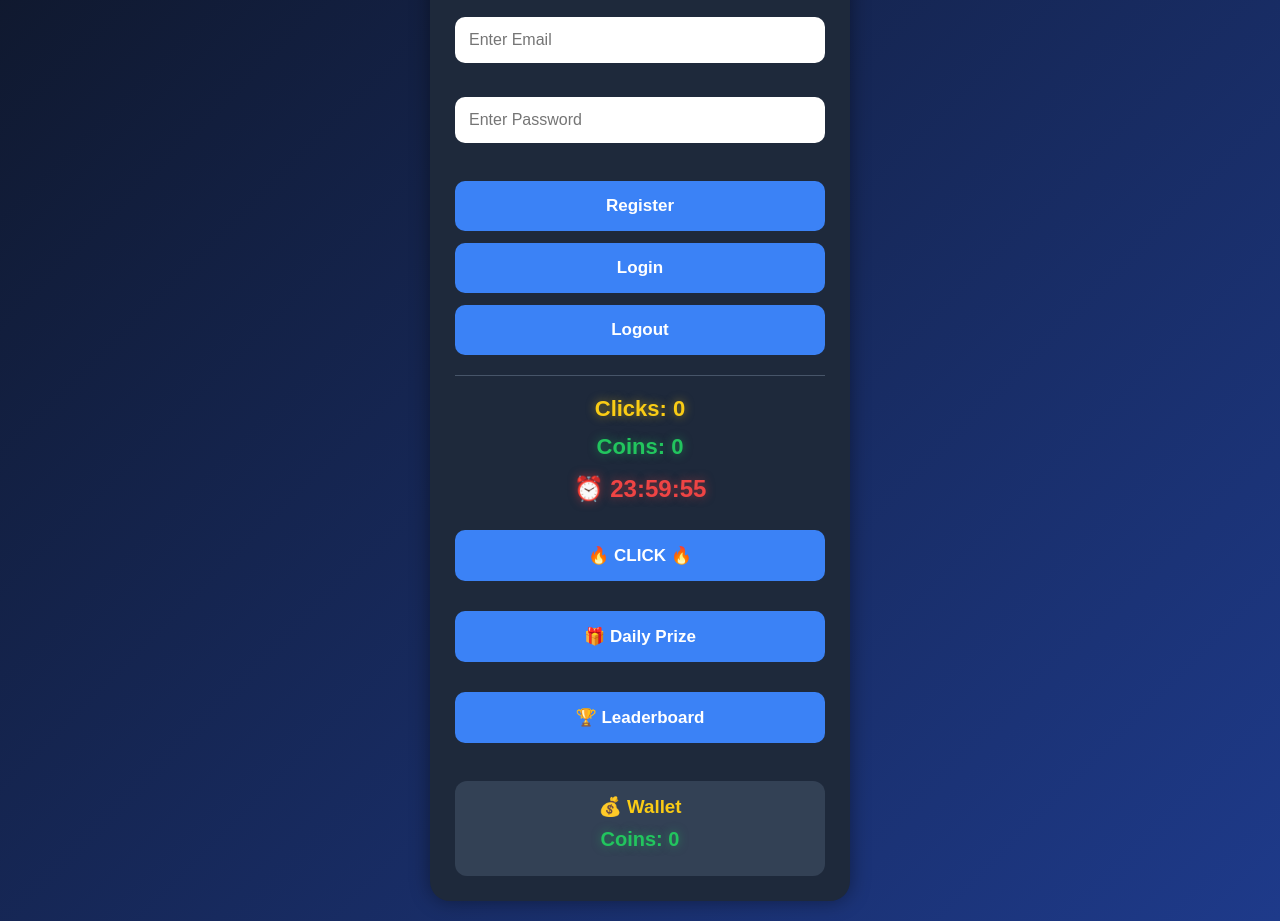
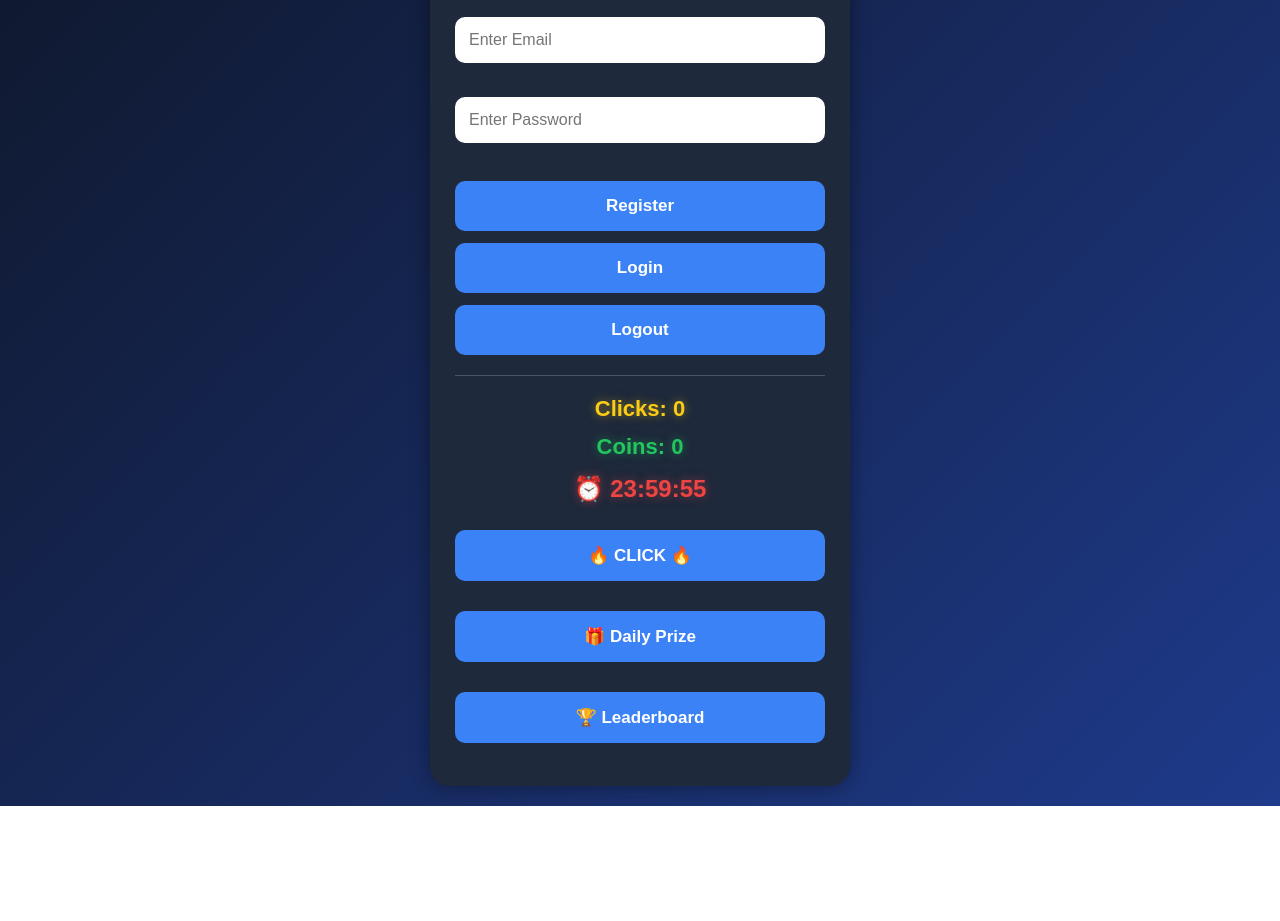
Before and after one commit to Yarkanofficial/clicker-ern-M, a plain HTML site: page index.html in a window 1280 px wide. Shown: the part 124-1045 px from the top of the page. After the commit the page ends 930 px from the top, so only its background shows below. Drawn offline with Linux system fonts and the light colour scheme; no server answers.

Commit message:
Update index.html
Remove Wallet section

```diff
--- a/index.html
+++ b/index.html
@@ -77,18 +77,6 @@ Coins: 0
 
 <br><br>
 
-<div class="wallet">
-
-<h3>
-💰 Wallet
-</h3>
-
-<p id="wallet">
-Coins: 0
-</p>
-
-</div>
-
 </div>
 
 <script type="module" src="script.js"></script>
```
